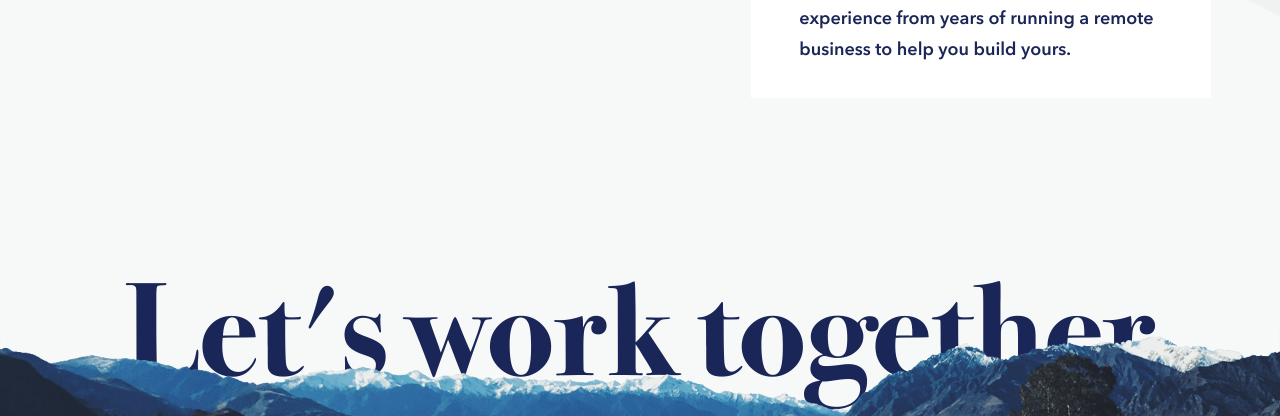
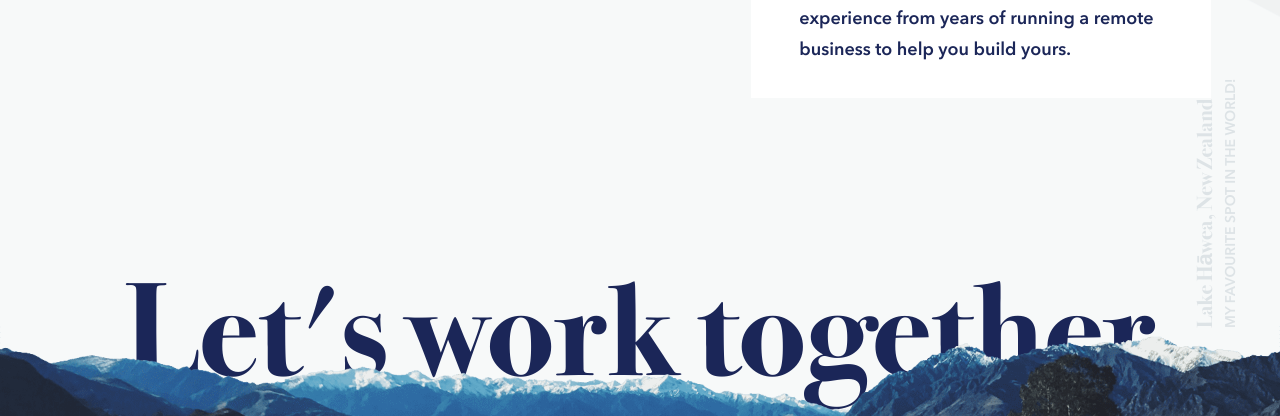
Before and after one commit to jmeistrich/jmeistrich.github.io, a Jekyll site: the page mel/index.html, which Jekyll copies as it is, in a window 1280 px wide. Shown: the part 5500-5916 px from the top of the page. Built offline with Jekyll 4.4.1, drawn with Linux system fonts in a browser that asks for light colours; some web fonts are replaced.

Commit message:
Add footer image subtitle

```diff
--- a/mel/index.html
+++ b/mel/index.html
@@ -213,6 +213,10 @@
         <div class="section6">
             <div class="section6Title fontTitle">Let's work together</div>
             <div class="section6BG"><img src="img/7Footer.png" /></div>
+            <div class="section6ImageSubtitle">
+                <div class="fontTitle">Lake Hāwea, New Zealand</div>
+                <div>MY FAVOURITE SPOT IN THE WORLD!</div>
+            </div>
             <div class="section6Content fill flexbox flexvert">
                 <div>
                     <div class="section6Hi fontTitle">Say hi, I'd love to chat!</div>
--- a/mel/main.css
+++ b/mel/main.css
@@ -712,6 +712,24 @@ body {
     color: #d6d7dd;
 }
 
+.section6ImageSubtitle {
+    position: absolute;
+    top: -80px;
+    right: -60px;
+    -webkit-transform: rotate(-90deg);
+    -moz-transform: rotate(-90deg);
+    -o-transform: rotate(-90deg);
+    transform: rotate(-90deg);
+    color: #dde3e6;
+    line-height: 1.4;
+    font-weight: bold;
+    font-size: 14px;
+}
+
+.section6ImageSubtitle .fontTitle {
+    font-size: 22px;
+}
+
 /* Common */
 .fill {
     position: absolute;
```
